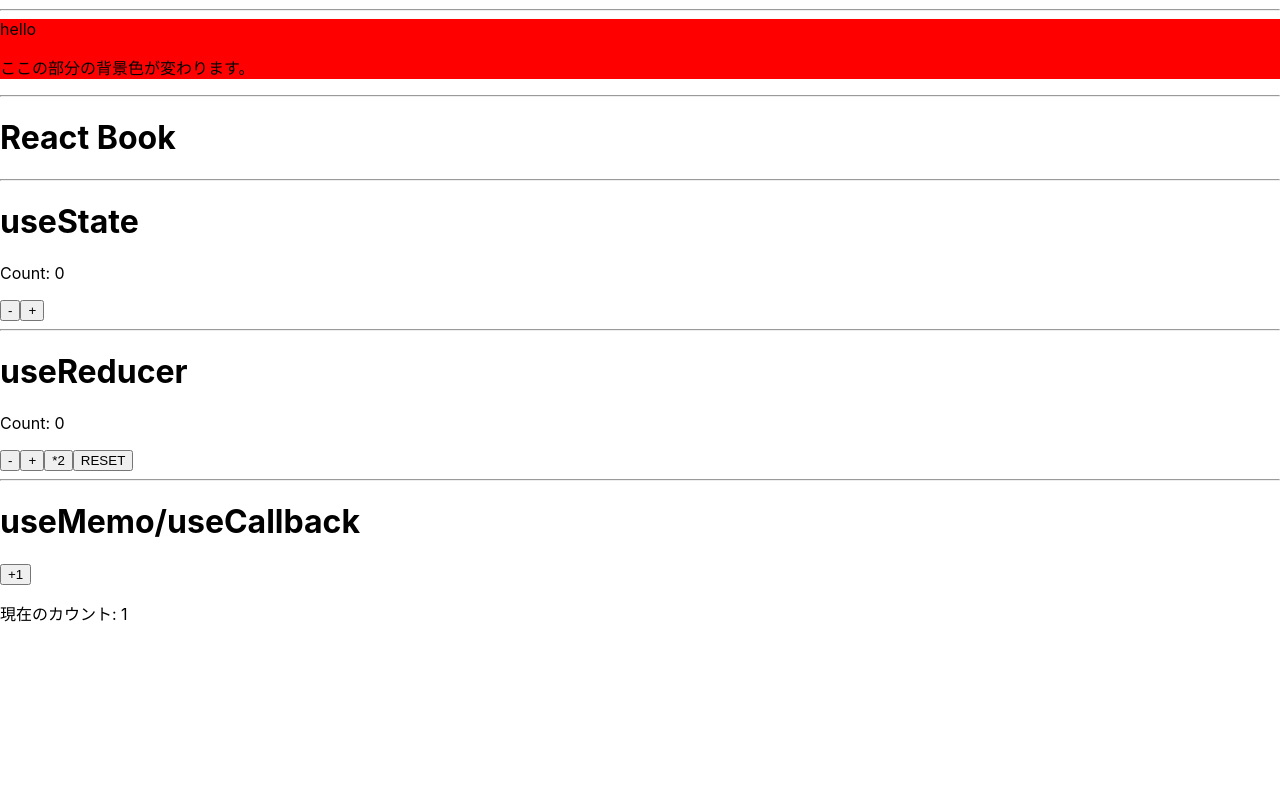
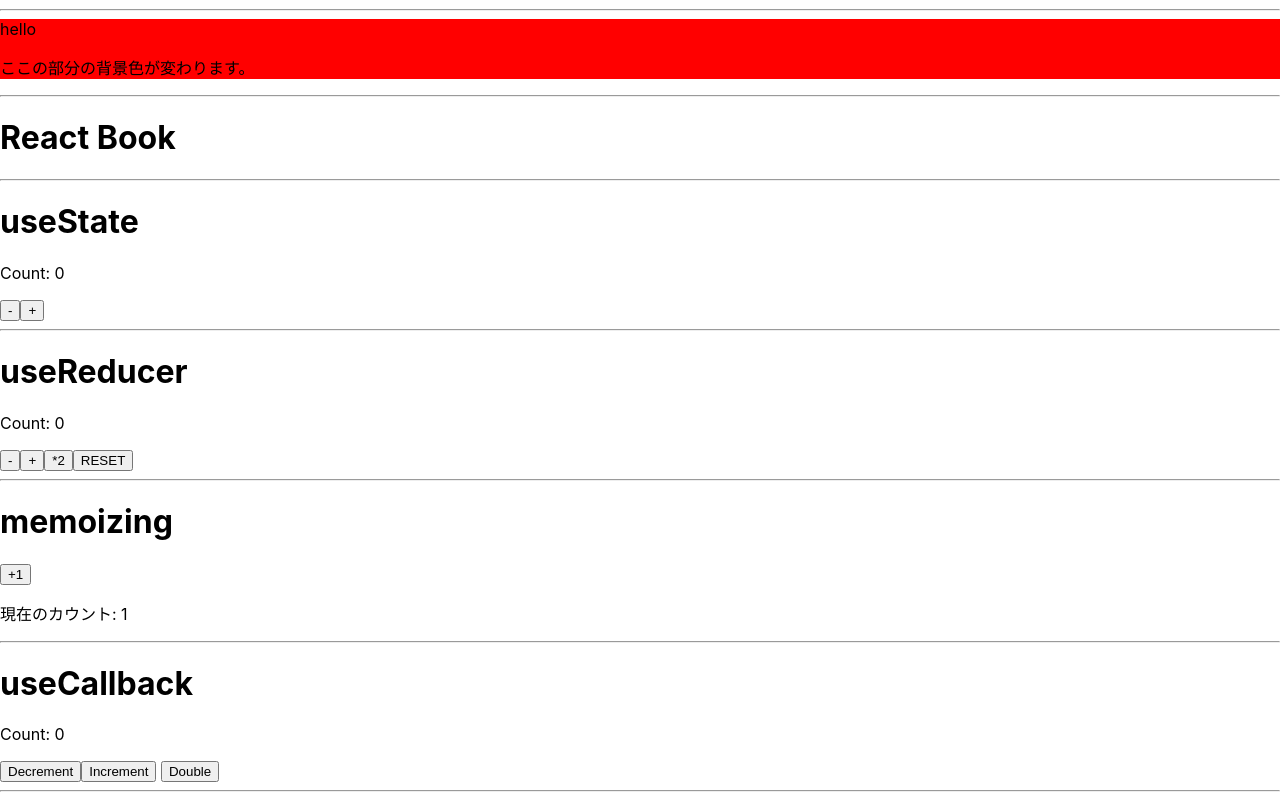
Before and after one commit to TomozQ/react-ts101, a React (Create React App) app: page / in a window 1280 px wide. Shown: the part 208-1008 px from the top of the page. Before the commit the page ends 849 px from the top, so only its background shows below. Built offline with nearby package versions, Linux system fonts and the light colour scheme.

Commit message:
useCallback

```diff
--- /dev/null
+++ b/src/components/CallbackParent.tsx
@@ -0,0 +1,63 @@
+import React, { useCallback, useState } from "react";
+
+type ButtonProps = {
+  onClick: () => void
+}
+
+// DecrementButtonは通常の関数コンポーネントでボタンを表示する
+const DecrementButton = (props: ButtonProps) => {
+  const { onClick } = props
+
+  console.log('DecrementButtonが再描画されました')
+
+  return <button onClick={ onClick }>Decrement</button>
+}
+
+// IncrementButtonはmemo化した関数コンポーネントでボタンを表示する。
+const IncrementButton = React.memo((props: ButtonProps) => {
+  const { onClick } = props
+
+  console.log('IncrementButtonが再描画されました。')
+
+  return <button onClick={onClick} >Increment</button>
+})
+
+// DoubleButtonはmemo化した関数コンポーネントでボタンを表示する
+const DoubleButton = React.memo((props: ButtonProps) => {
+  const { onClick } = props
+
+  console.log('DoubleButtonが再描画されました')
+
+  return <button onClick={ onClick }>Double</button>
+})
+
+export const CallbackParent = () => {
+  const [count, setCount] = useState(0)
+
+  const decrement = () => {
+    setCount((c) => c - 1)
+  }
+
+  const increment = () => {
+    setCount((c) => c + 1)
+  }
+
+  // useCallbackを使って関数をメモ化
+  const double = useCallback(() => {
+    setCount((c) => c * 2)
+    // 第二引数は空配列なので、useCallbackは常に同じ関数を返す
+  },[])
+
+  return (
+    <div>
+      <p>Count: {count}</p>
+      {/* コンポーネントに関数を渡す */}
+      <DecrementButton onClick={ decrement } />
+      {/* メモ化コンポーネントに関数を渡す */}
+      <IncrementButton onClick={ increment } />   {/* IncrementButtonはmemoでラップされたコンポーネントだがpropsのonClickはCallbackParentが描画する度に新しくなる そのためCallbackParentが再描画されると同様に再描画される。 */}
+      {/* メモ化コンポーネントにメモ化した関数を渡す */}
+      <DoubleButton onClick={ double } />         {/* DoubleButtonに渡すonClickは、コールバック関数をuseCallbackでラップしている。 */}
+                                                  {/* 今回は依存配列（第二引数）が空のため初期描画時に生成された関数を常に返す。 */}
+    </div>
+  )
+}
--- a/src/index.tsx
+++ b/src/index.tsx
@@ -10,6 +10,7 @@
 import Count from './components/Count';
 import Counter from './components/Counter';
 import { Parent1 } from './components/Parent';
+import { CallbackParent } from './components/CallbackParent';
 
 import reportWebVitals from './reportWebVitals';
 
@@ -35,8 +36,12 @@
     <h1>useReducer</h1>
     <Counter initialValue={0}/>
     <hr />
-    <h1>useMemo/useCallback</h1>
+    <h1>memoizing</h1>
     <Parent1 />
+    <hr />
+    <h1>useCallback</h1>
+    <CallbackParent />
+    <hr />
   </>
   // </React.StrictMode>
 );
```
Also changed, not shown: 1 other file (tests, documents, lock files or other folders).
